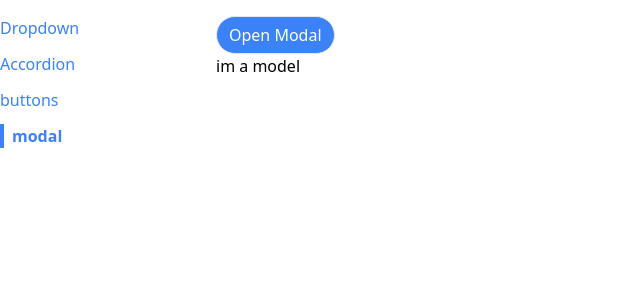
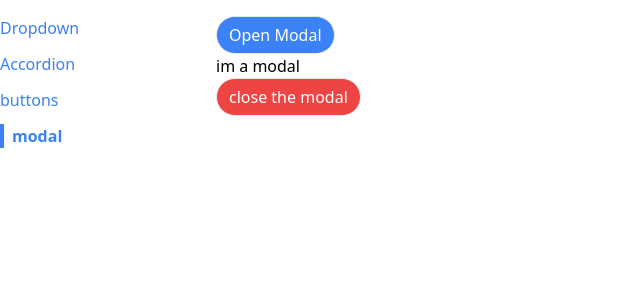
Before and after one commit to Alzubair98/comps, a React (Vite) app: page /modal in a window 1280 px wide. Both pictures are taken after a click on the button "Open Modal". Shown: the top 300 px of the page, without its empty margins (0-640 px from the left). Built offline with nearby package versions, Linux system fonts and the light colour scheme.

Commit message:
add button to close the model

```diff
--- a/src/component/Modal.jsx
+++ b/src/component/Modal.jsx
@@ -1,7 +1,21 @@
 import React from "react";
+import Button from "./Button";
 
-const Modal = () => {
-  return <div>im a model</div>;
+const Modal = ({ onClose }) => {
+  return (
+    <div>
+      im a modal{" "}
+      <Button
+        onClick={() => {
+          onClose(false);
+        }}
+        danger
+        rounded
+      >
+        close the modal
+      </Button>
+    </div>
+  );
 };
 
 export default Modal;
--- a/src/pages/ModalPage.jsx
+++ b/src/pages/ModalPage.jsx
@@ -4,6 +4,10 @@ import Button from "../component/Button";
 
 const ModalPage = () => {
   const [showModal, setShowModal] = useState(false);
+
+  const onClose = (input) => {
+    setShowModal(input);
+  };
 
   return (
     <div>
@@ -16,7 +20,7 @@ const ModalPage = () => {
       >
         Open Modal
       </Button>
-      {showModal && <Modal />}
+      {showModal && <Modal onClose={onClose} />}
     </div>
   );
 };
```
